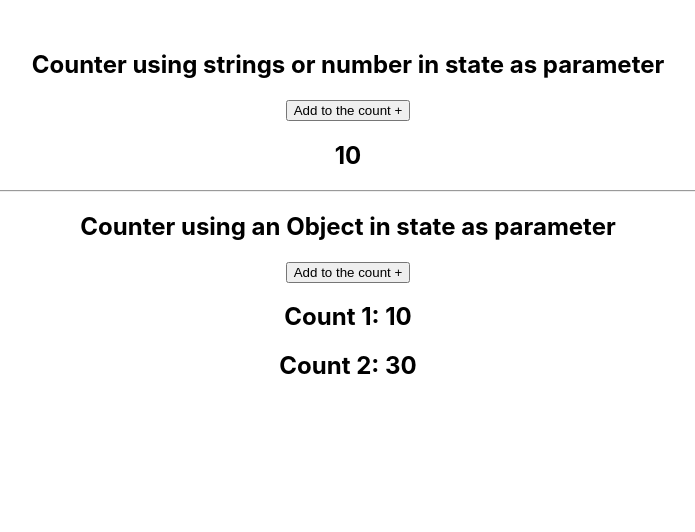
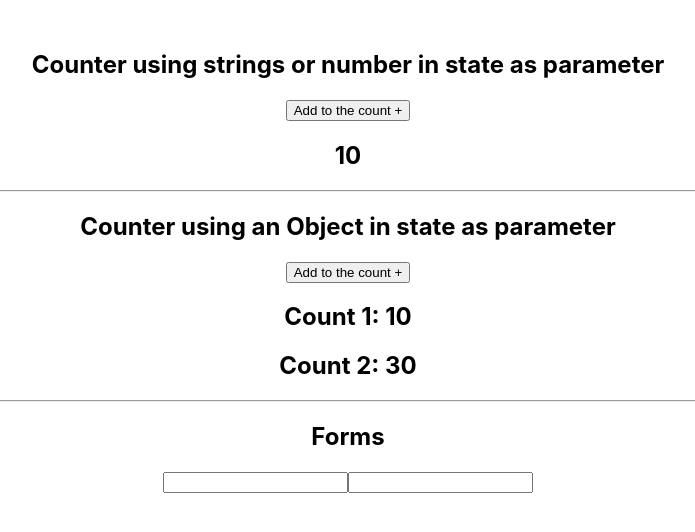
Before and after one commit to mariatorrentedev/react-hooks-practice, a React (Create React App) app: page / in a window 1280 px wide. Shown: the top 532 px of the page, without its empty margins (292-987 px from the left). Built offline with nearby package versions, Linux system fonts and the light colour scheme.

Commit message:
implemeting reusable hook for HandleChange in the form(example)

```diff
--- a/src/App.js
+++ b/src/App.js
@@ -1,5 +1,6 @@
 // Destructure to call the buildIn State, to not use Class Components.
 import React, { useState } from "react";
+import { useForm } from "./useForm";
 
 /*If there is a big computation is better to
  create a function instead of pasing the parameter directetly to the useState(),
@@ -21,6 +22,12 @@ const App = () => {
   const [{ countObj, countObj2 }, setCountObj] = useState({
     countObj: 10,
     countObj2: 30,
+  });
+
+  //Form Example
+  const [values, handleChange] = useForm({
+    email: "",
+    password: "",
   });
 
   return (
@@ -47,6 +54,16 @@ const App = () => {
       </button>
       <h2>Count 1: {countObj}</h2>
       <h2>Count 2: {countObj2}</h2>
+
+      <hr />
+      <h2>Forms</h2>
+      <input name="email" value={values.email} onChange={handleChange} />
+      <input
+        type="password"
+        value={values.password}
+        onChange={handleChange}
+        name="password"
+      />
     </main>
   );
 };
--- /dev/null
+++ b/src/useForm.js
@@ -0,0 +1,12 @@
+import { useState } from "react";
+// this function will allow us to create our own state for handle Input Change, then we call just called it replacing the keys.
+
+export const useForm = (initialValues) => {
+  const [values, setValues] = useState(initialValues);
+  return [
+    values,
+    (e) => {
+      setValues({ ...values, [e.target.name]: e.target.value });
+    },
+  ];
+};
```
